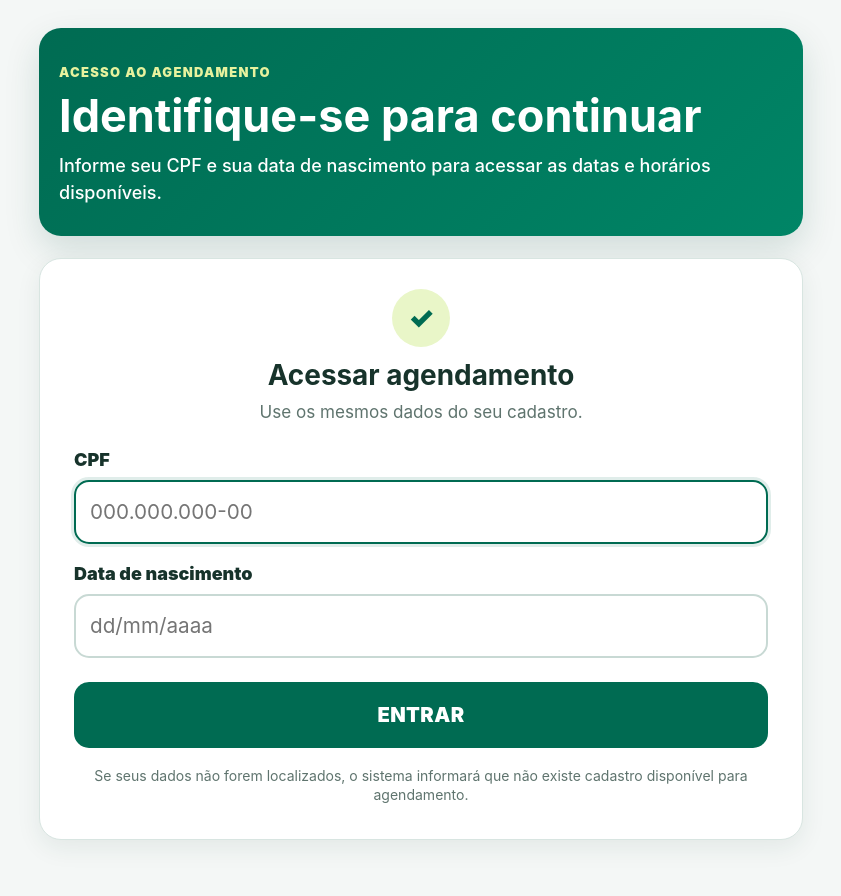
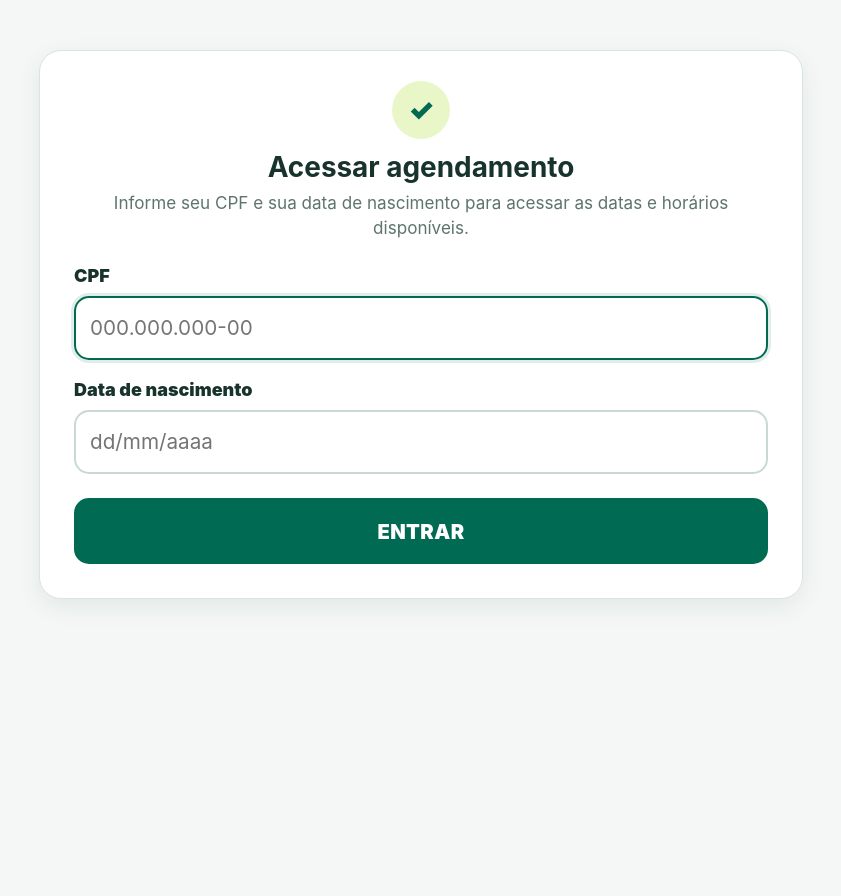
Before and after one commit to fernandesgyn/agendamento, a PHP site: page /public/index.php in a window 1280 px wide. Shown: the part 79-975 px from the top of the page, without its empty margins (219-1060 px from the left). After the commit the page ends 680 px from the top, so only its background shows below. Run offline with PHP 8.4, Linux system fonts and the light colour scheme.

Commit message:
Simplify public booking and confirmation screens

```diff
--- a/public/index.php
+++ b/public/index.php
@@ -5,7 +5,6 @@ require dirname(__DIR__) . '/app/bootstrap.php';
 
 $pdo = db();
 $loginError = '';
-$message = '';
 $error = '';
 $person = currentBookingPerson($pdo);
 
@@ -76,8 +75,6 @@ if ($_SERVER['REQUEST_METHOD'] === 'POST') {
                 $stmt = $pdo->prepare('INSERT INTO appointments (slot_id, person_id) VALUES (?, ?)');
                 $stmt->execute([$slotId, (int)$person['id']]);
                 $pdo->commit();
-
-                $message = 'Agendamento confirmado para ' . formatDateBr($slot['service_date']) . ' às ' . substr($slot['service_time'], 0, 5) . '.';
             } catch (Throwable $ex) {
                 if ($pdo->inTransaction()) $pdo->rollBack();
 
@@ -165,18 +162,12 @@ $assetVersion = max(
 
 <main class="container">
 <?php if (!$person): ?>
-  <section class="hero login-hero">
-    <span class="eyebrow">ACESSO AO AGENDAMENTO</span>
-    <h1>Identifique-se para continuar</h1>
-    <p>Informe seu CPF e sua data de nascimento para acessar as datas e horários disponíveis.</p>
-  </section>
-
   <?php if ($loginError): ?><div class="alert error"><?= e($loginError) ?></div><?php endif; ?>
 
   <section class="public-login-card" aria-labelledby="login-title">
     <div class="login-symbol">✓</div>
     <h2 id="login-title">Acessar agendamento</h2>
-    <p>Use os mesmos dados do seu cadastro.</p>
+    <p>Informe seu CPF e sua data de nascimento para acessar as datas e horários disponíveis.</p>
     <form method="post" autocomplete="on">
       <input type="hidden" name="_token" value="<?= e(csrfToken()) ?>">
       <input type="hidden" name="action" value="login">
@@ -189,7 +180,6 @@ $assetVersion = max(
 
       <button class="primary login-submit" type="submit">ENTRAR</button>
     </form>
-    <small>Se seus dados não forem localizados, o sistema informará que não existe cadastro disponível para agendamento.</small>
   </section>
 <?php else: ?>
   <div class="session-bar">
@@ -197,32 +187,21 @@ $assetVersion = max(
     <form method="post" action="<?= e(appPath('logout.php')) ?>"><input type="hidden" name="_token" value="<?= e(csrfToken()) ?>"><button type="submit" class="session-logout">Sair</button></form>
   </div>
 
-  <section class="hero">
-    <span class="eyebrow">ATENDIMENTO PRESENCIAL</span>
-    <?php if ($current): ?>
-      <h1>Agendamento confirmado</h1>
-      <p>Confira abaixo a data e o horário do seu atendimento.</p>
-    <?php else: ?>
-      <h1>Escolha sua data e horário</h1>
-      <p>Escolha o dia e depois toque no horário desejado. Após a confirmação, o agendamento não poderá ser alterado.</p>
-    <?php endif; ?>
-  </section>
-
-  <?php if ($message): ?><div class="alert success"><?= e($message) ?></div><?php endif; ?>
   <?php if ($error): ?><div class="alert error"><?= e($error) ?></div><?php endif; ?>
 
   <?php if ($current): ?>
     <section class="current">
       <strong>AGENDAMENTO CONFIRMADO</strong>
       <span><?= e(formatDateBr($current['service_date'])) ?> às <?= e(substr($current['service_time'], 0, 5)) ?></span>
-      <small>Este agendamento é definitivo. Não é possível alterar a data, o horário ou excluir pelo acesso público.</small>
+      <p>O atendimento será realizado no dia e horário marcados de forma presencial na sede da Agência Goiana de Habitação localizada na Rua 18-A, nº 541, Setor Aeroporto, em Goiânia, Goiás, CEP: 74070-060.</p>
+      <a class="map-link" href="https://abre.go.gov.br/XYZW" target="_blank" rel="noopener noreferrer">Ver localização no mapa</a>
     </section>
 
     <section class="pending-card" aria-labelledby="pending-title">
       <div class="pending-icon">!</div>
       <div class="pending-content">
-        <strong id="pending-title">Conferir / Visualizar Pendências Documentais</strong>
-        <span>Consulte se existem pendências documentais relacionadas ao seu atendimento.</span>
+        <strong id="pending-title">Documentação Necessária</strong>
+        <span>Verifique aqui a lista de documentos necessários para o seu atendimento.</span>
         <a href="https://palladioweb.agehab.go.gov.br/noautentic/LoginVisualizacaoPendencias.aspx" target="_blank" rel="noopener noreferrer">Acesse Aqui</a>
       </div>
     </section>
```
